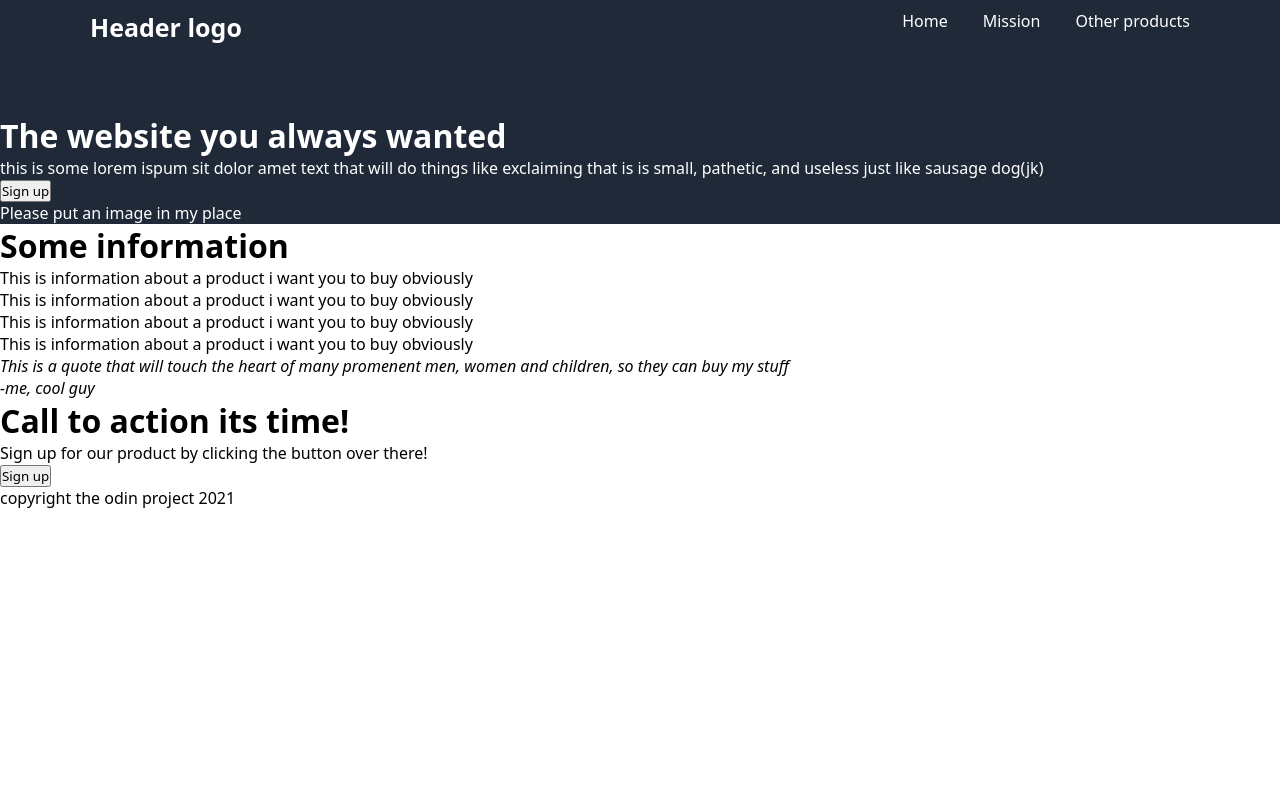
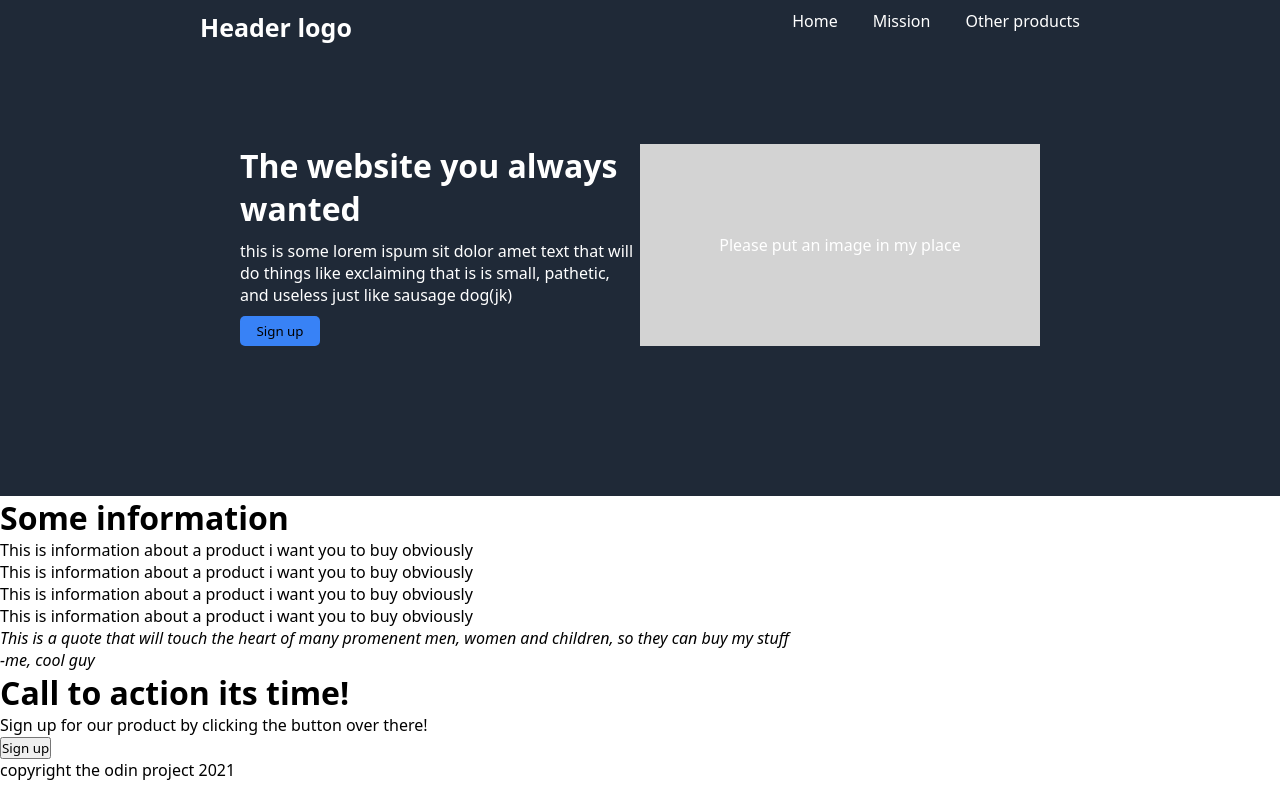
Before and after one commit to plzusername/odin-landing-page, a plain HTML site: page index.html in a window 1280 px wide. Drawn offline with Linux system fonts and the light colour scheme.

Commit message:
minor html selector change and finished hero section(pog)

```diff
--- a/index.html
+++ b/index.html
@@ -19,11 +19,13 @@
     </div>
     <div class="mediac">
       <div class="modal">
-        <h1>The website you always wanted</h1>
+        <h1 class="hero">The website you always wanted</h1>
         <p>this is some lorem ispum sit dolor amet text that will do things like exclaiming that is is small, pathetic, and useless just like sausage dog(jk)</p>
-        <button class="modal button">Sign up</button>
+        <button class="modalbutton">Sign up</button>
       </div>
-      <div class="img modal">Please put an image in my place</div>
+      <div class="imgmodal">Please put an image in my place
+        <div></div>
+      </div>
     </div>
   </div>
   <div class="informationc">
--- a/style.css
+++ b/style.css
@@ -4,6 +4,10 @@
     padding: 0;
     font-family:system-ui, -apple-system, BlinkMacSystemFont, 'Segoe UI', Roboto, Oxygen, Ubuntu, Cantarell, 'Open Sans', 'Helvetica Neue', sans-serif ;
 
+}
+body{
+    display:flex;
+    flex-direction: column;
 }
 .headerc{
     background-color:#1f2937;
@@ -16,8 +20,8 @@
     display:flex;
     justify-content:space-between;
     padding-bottom:70px;
-    padding-left:90px;
-    padding-right:90px;
+    padding-left:200px;
+    padding-right:200px;
     padding-top:10px;
 }
 ul{
@@ -31,3 +35,32 @@ ul{
 .hl{
     font-size: 25px;
 }
+.mediac{
+    display:flex;
+    justify-content: center;
+    padding:30px 0px;
+    padding-bottom: 150px;
+
+    width:100%
+}
+.imgmodal{
+    width: 400px;
+    display:flex;
+    justify-content:center;
+    align-items: center;
+    background-color: lightgray;
+
+}
+.modal{
+    width: 400px;
+    display:flex;
+    flex-direction:column;
+    gap:10px;
+}
+.modalbutton{
+    background-color: #3882F6;
+    border-radius: 5px;
+    border:none;
+    width:80px;
+    height:30px;
+}
```
